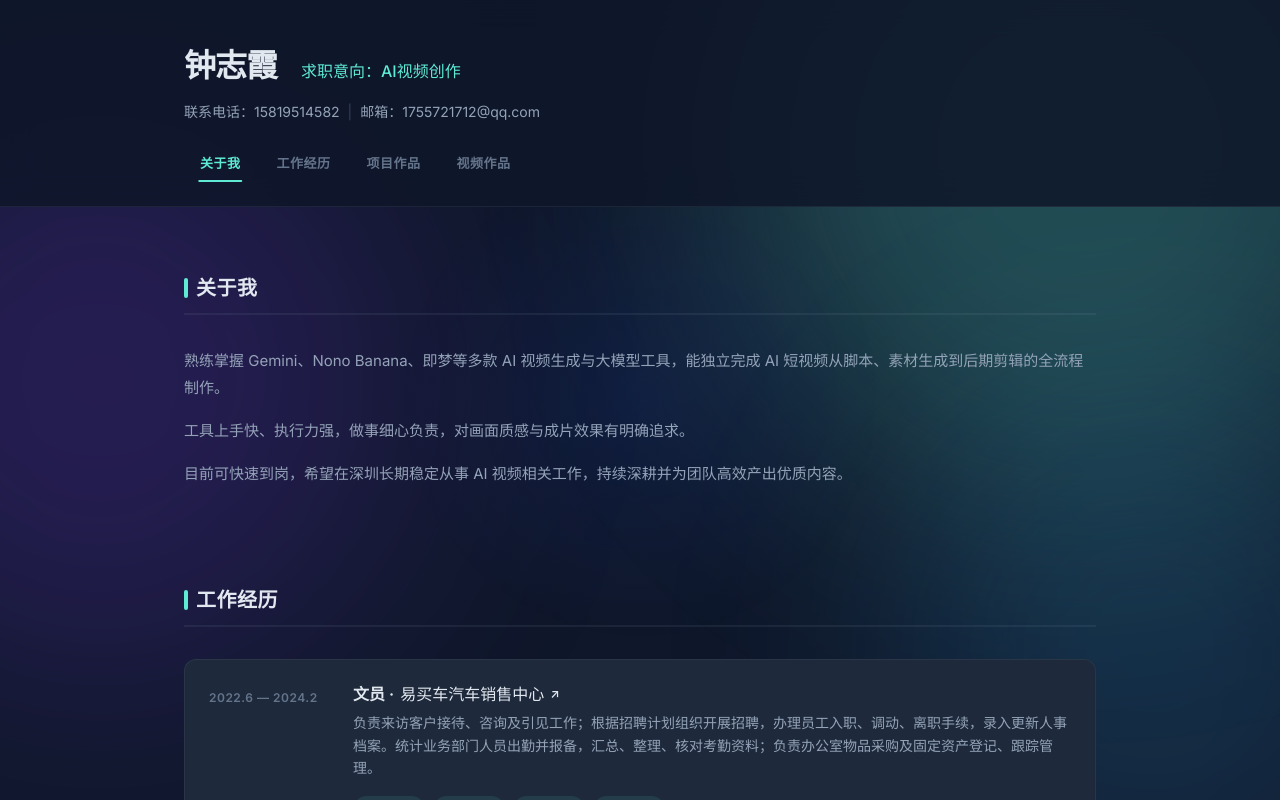
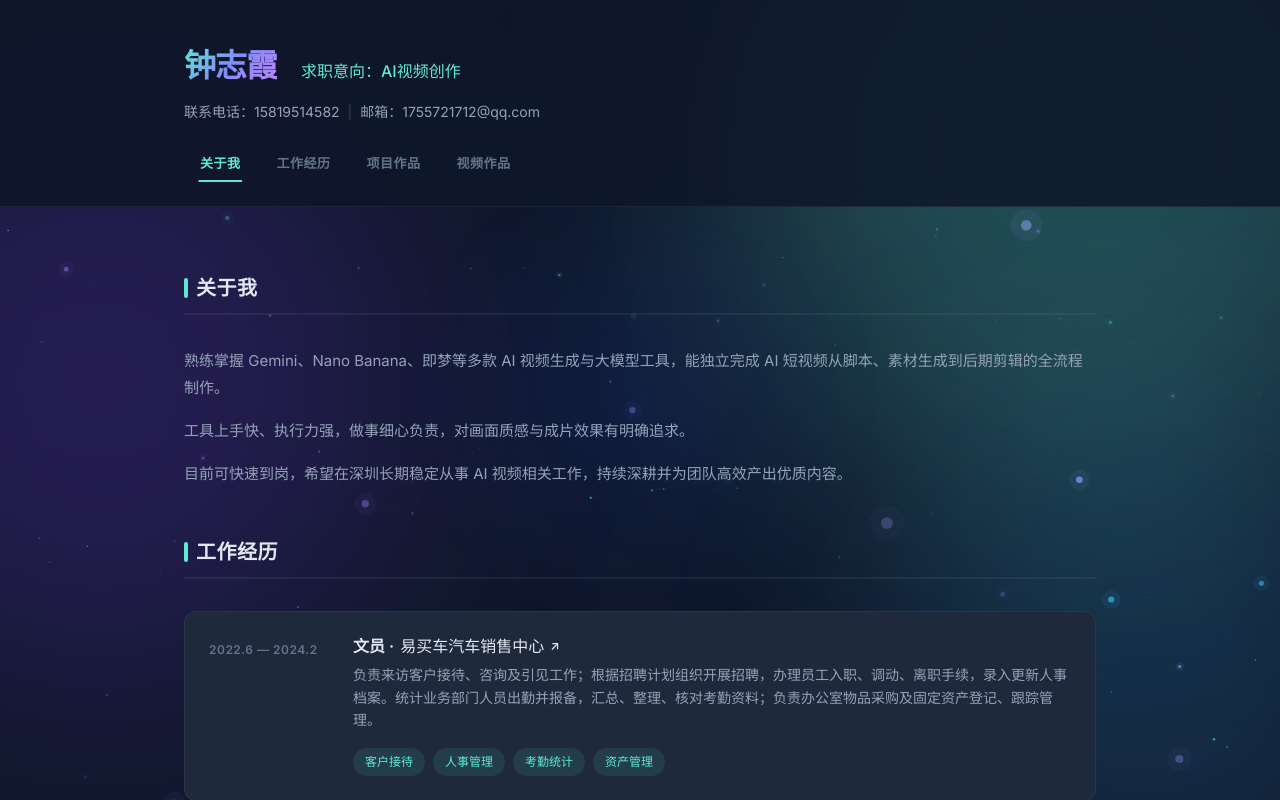
Before and after one commit to Rxe1356706659/portfolio, a Next.js app: page / in a window 1280 px wide. Shown: the top 800 px of the page. Built offline with nearby package versions, Linux system fonts and the light colour scheme.

Commit message:
feat: add particle background and scroll reveal animations

```diff
--- /dev/null
+++ b/app/components/ParticleBackground.js
@@ -0,0 +1,167 @@
+"use client";
+
+import { useEffect, useRef } from "react";
+
+export default function ParticleBackground() {
+  const canvasRef = useRef(null);
+
+  useEffect(() => {
+    const canvas = canvasRef.current;
+    if (!canvas) return;
+
+    const ctx = canvas.getContext("2d");
+    let animationId;
+    let mouse = { x: -1000, y: -1000 };
+
+    // 粒子配置
+    const PARTICLE_COUNT = 120;
+    const particles = [];
+
+    const resize = () => {
+      canvas.width = window.innerWidth;
+      canvas.height = window.innerHeight;
+    };
+
+    class Particle {
+      constructor() {
+        this.reset();
+      }
+
+      reset() {
+        this.x = Math.random() * canvas.width;
+        this.y = Math.random() * canvas.height;
+        // 大小分档：少量大粒子 + 大量小粒子
+        const sizeRoll = Math.random();
+        if (sizeRoll < 0.05) {
+          this.size = Math.random() * 3 + 3.5; // 极少数大粒子 (3.5~6.5)
+        } else if (sizeRoll < 0.2) {
+          this.size = Math.random() * 2 + 1.8; // 中等粒子 (1.8~3.8)
+        } else {
+          this.size = Math.random() * 1.2 + 0.3; // 大量小粒子 (0.3~1.5)
+        }
+        this.speedX = (Math.random() - 0.5) * 0.3;
+        this.speedY = (Math.random() - 0.5) * 0.3;
+        this.opacity = Math.random() * 0.5 + 0.1;
+        this.baseOpacity = this.opacity;
+        // 颜色：青/白/淡蓝随机
+        const colors = [
+          [94, 234, 212],   // teal
+          [200, 220, 240],  // white-blue
+          [56, 189, 248],   // sky blue
+          [167, 139, 250],  // purple
+        ];
+        this.color = colors[Math.floor(Math.random() * colors.length)];
+        this.pulseSpeed = Math.random() * 0.02 + 0.005;
+        this.pulsePhase = Math.random() * Math.PI * 2;
+      }
+
+      update(time) {
+        this.x += this.speedX;
+        this.y += this.speedY;
+
+        // 边界循环
+        if (this.x < -10) this.x = canvas.width + 10;
+        if (this.x > canvas.width + 10) this.x = -10;
+        if (this.y < -10) this.y = canvas.height + 10;
+        if (this.y > canvas.height + 10) this.y = -10;
+
+        // 呼吸脉动
+        const pulse = Math.sin(time * this.pulseSpeed + this.pulsePhase);
+        this.opacity = this.baseOpacity + pulse * 0.15;
+
+        // 鼠标靠近时增亮
+        const dx = this.x - mouse.x;
+        const dy = this.y - mouse.y;
+        const dist = Math.sqrt(dx * dx + dy * dy);
+        if (dist < 200) {
+          const boost = 1 - dist / 200;
+          this.opacity += boost * 0.4;
+          this.currentSize = this.size + boost * 2;
+        } else {
+          this.currentSize = this.size;
+        }
+      }
+
+      draw(ctx) {
+        const [r, g, b] = this.color;
+        ctx.beginPath();
+        ctx.arc(this.x, this.y, this.currentSize, 0, Math.PI * 2);
+        ctx.fillStyle = `rgba(${r}, ${g}, ${b}, ${Math.min(this.opacity, 0.8)})`;
+        ctx.fill();
+
+        // 大粒子加光晕
+        if (this.size > 1.2) {
+          ctx.beginPath();
+          ctx.arc(this.x, this.y, this.currentSize * 3, 0, Math.PI * 2);
+          ctx.fillStyle = `rgba(${r}, ${g}, ${b}, ${this.opacity * 0.12})`;
+          ctx.fill();
+        }
+      }
+    }
+
+    const init = () => {
+      resize();
+      particles.length = 0;
+      for (let i = 0; i < PARTICLE_COUNT; i++) {
+        particles.push(new Particle());
+      }
+    };
+
+    const animate = (time) => {
+      ctx.clearRect(0, 0, canvas.width, canvas.height);
+
+      for (const p of particles) {
+        p.update(time);
+        p.draw(ctx);
+      }
+
+      // 近距离粒子间连线
+      for (let i = 0; i < particles.length; i++) {
+        for (let j = i + 1; j < particles.length; j++) {
+          const dx = particles[i].x - particles[j].x;
+          const dy = particles[i].y - particles[j].y;
+          const dist = Math.sqrt(dx * dx + dy * dy);
+          if (dist < 120) {
+            const lineOpacity = (1 - dist / 120) * 0.08;
+            ctx.beginPath();
+            ctx.moveTo(particles[i].x, particles[i].y);
+            ctx.lineTo(particles[j].x, particles[j].y);
+            ctx.strokeStyle = `rgba(94, 234, 212, ${lineOpacity})`;
+            ctx.lineWidth = 0.5;
+            ctx.stroke();
+          }
+        }
+      }
+
+      animationId = requestAnimationFrame(animate);
+    };
+
+    const handleMouseMove = (e) => {
+      mouse.x = e.clientX;
+      mouse.y = e.clientY;
+    };
+
+    const handleResize = () => {
+      resize();
+    };
+
+    init();
+    animationId = requestAnimationFrame(animate);
+    window.addEventListener("mousemove", handleMouseMove);
+    window.addEventListener("resize", handleResize);
+
+    return () => {
+      cancelAnimationFrame(animationId);
+      window.removeEventListener("mousemove", handleMouseMove);
+      window.removeEventListener("resize", handleResize);
+    };
+  }, []);
+
+  return (
+    <canvas
+      ref={canvasRef}
+      className="particle-canvas"
+      aria-hidden="true"
+    />
+  );
+}
--- /dev/null
+++ b/app/components/ScrollReveal.js
@@ -0,0 +1,32 @@
+"use client";
+
+import { useEffect, useRef, useState } from "react";
+
+export default function ScrollReveal({ children, delay = 0 }) {
+  const ref = useRef(null);
+  const [isVisible, setIsVisible] = useState(false);
+
+  useEffect(() => {
+    const observer = new IntersectionObserver(
+      ([entry]) => {
+        if (entry.isIntersecting) {
+          setTimeout(() => setIsVisible(true), delay);
+          observer.unobserve(entry.target);
+        }
+      },
+      { threshold: 0.1 }
+    );
+
+    if (ref.current) observer.observe(ref.current);
+    return () => observer.disconnect();
+  }, [delay]);
+
+  return (
+    <div
+      ref={ref}
+      className={`scroll-reveal ${isVisible ? "scroll-reveal--visible" : ""}`}
+    >
+      {children}
+    </div>
+  );
+}
--- a/app/globals.css
+++ b/app/globals.css
@@ -86,6 +86,16 @@ body {
   transition: background 0.15s ease;
 }
 
+/* === Particle Canvas === */
+.particle-canvas {
+  position: fixed;
+  inset: 0;
+  width: 100%;
+  height: 100%;
+  pointer-events: none;
+  z-index: 0;
+}
+
 /* === Background Decorative Glow Orbs === */
 .bg-glow {
   position: fixed;
@@ -171,6 +181,13 @@ body {
   color: inherit;
 }
 
+.gradient-name {
+  background: linear-gradient(135deg, #5eead4 0%, #818cf8 50%, #c084fc 100%);
+  -webkit-background-clip: text;
+  -webkit-text-fill-color: transparent;
+  background-clip: text;
+}
+
 .top-header__title {
   font-size: 16px;
   font-weight: 500;
@@ -196,6 +213,19 @@ body {
 
 .top-header__contact-divider {
   opacity: 0.3;
+}
+
+/* --- Scroll Reveal Animation --- */
+.scroll-reveal {
+  opacity: 0;
+  transform: translateY(30px);
+  transition: opacity 0.8s cubic-bezier(0.16, 1, 0.3, 1),
+              transform 0.8s cubic-bezier(0.16, 1, 0.3, 1);
+}
+
+.scroll-reveal--visible {
+  opacity: 1;
+  transform: translateY(0);
 }
 
 .top-header__bottom {
--- a/app/page.js
+++ b/app/page.js
@@ -1,7 +1,8 @@
 import { siteConfig } from "@/data/content";
 import SpotlightEffect from "./components/SpotlightEffect";
+import ParticleBackground from "./components/ParticleBackground";
 import Navigation from "./components/Navigation";
-import SocialLinks from "./components/SocialLinks";
+import ScrollReveal from "./components/ScrollReveal";
 import AboutSection from "./components/AboutSection";
 import ExperienceSection from "./components/ExperienceSection";
 import ProjectsSection from "./components/ProjectsSection";
@@ -11,6 +12,7 @@ export default function Home() {
   return (
     <>
       <SpotlightEffect />
+      <ParticleBackground />
 
       {/* ===== 背景装饰光晕 ===== */}
       <div className="bg-glow bg-glow--teal" />
@@ -20,7 +22,7 @@ export default function Home() {
         <div className="top-header__inner">
           <div className="top-header__brand">
             <h1 className="top-header__name">
-              <a href="/">{siteConfig.name}</a>
+              <a href="/" className="gradient-name">{siteConfig.name}</a>
             </h1>
             <p className="top-header__title">{siteConfig.title}</p>
           </div>
@@ -37,20 +39,10 @@ export default function Home() {
 
       {/* ===== 主内容区 ===== */}
       <main className="main-content">
-        <AboutSection />
-        <ExperienceSection />
-        <ProjectsSection />
-        <VideosSection />
-
-        {/* 页脚 */}
-        <footer className="footer">
-          <p>
-            使用 <a href="https://figma.com" target="_blank" rel="noopener noreferrer">Figma</a> 设计，
-            在 <a href="https://code.visualstudio.com/" target="_blank" rel="noopener noreferrer">VS Code</a> 中编码。
-            基于 <a href="https://nextjs.org/" target="_blank" rel="noopener noreferrer">Next.js</a> 构建，
-            部署于 <a href="https://vercel.com/" target="_blank" rel="noopener noreferrer">Vercel</a>。
-          </p>
-        </footer>
+        <ScrollReveal><AboutSection /></ScrollReveal>
+        <ScrollReveal delay={100}><ExperienceSection /></ScrollReveal>
+        <ScrollReveal delay={200}><ProjectsSection /></ScrollReveal>
+        <ScrollReveal delay={300}><VideosSection /></ScrollReveal>
       </main>
     </>
   );
--- a/data/content.js
+++ b/data/content.js
@@ -41,7 +41,7 @@ export const socialLinks = [
 ];
 
 export const aboutContent = [
-  "熟练掌握 Gemini、Nono Banana、即梦等多款 AI 视频生成与大模型工具，能独立完成 AI 短视频从脚本、素材生成到后期剪辑的全流程制作。",
+  "熟练掌握 Gemini、Nano Banana、即梦等多款 AI 视频生成与大模型工具，能独立完成 AI 短视频从脚本、素材生成到后期剪辑的全流程制作。",
   "工具上手快、执行力强，做事细心负责，对画面质感与成片效果有明确追求。",
   "目前可快速到岗，希望在深圳长期稳定从事 AI 视频相关工作，持续深耕并为团队高效产出优质内容。",
 ];
```
